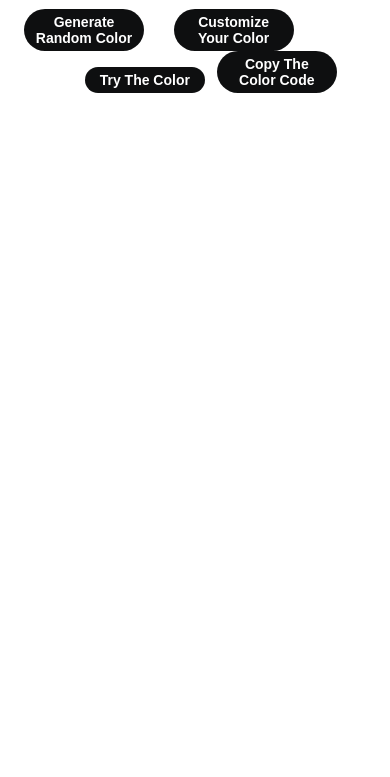
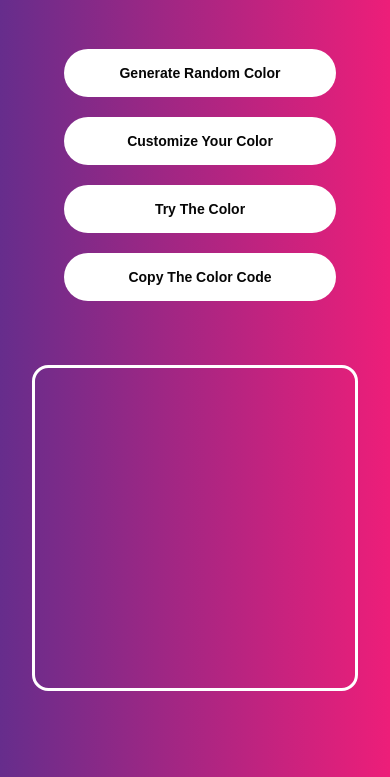
Before and after one commit to karreemm/Background-Generator-CodeAlpha, a plain HTML site: page index.html in a window 390 px wide. Shown: the part 67-844 px from the top of the page. Drawn offline with Linux system fonts and the light colour scheme.

Commit message:
Update style.css

```diff
--- a/CSS/style.css
+++ b/CSS/style.css
@@ -1,94 +1,118 @@
-/* Base styles */
+body {
+  background-image: linear-gradient(to right, #662D8C , #ED1E79);
+}
 .PageTitle {
   text-align: center;
   font-size: 3rem;
+  color: #fff;
 }
 .Title{
   font-size: 2rem;
   margin-top: 4rem;
+  color: #fff;
 }
 .controls {
-  margin-top: 3rem;
+  margin-top: 6rem;
+  display: flex;
+  justify-content: space-around;
+  align-items: center;
+}
+#Background-space {
+  height: 25rem;
+  width: 25rem;
+  border-radius: 5%;
+  display: inline-block;
+  border: 0.2rem solid #fff;
+  transition: all 0.5s ease-in-out;
+}
+#Background-space:hover {
+  box-shadow: 0 0 10px #fff;
+  transform: scale(1.1);
+}
+.buttons{
+  display: flex;
+  justify-content: center;
+  align-items: center;
+  gap: 1.25rem;
 }
 .color-code {
-  margin-top: 6rem;
+  margin-top: 5rem;
 }
 .color-code-controls {
   margin-top: 1.25rem;
+  gap: 1.25rem;
+  display: flex;
+  justify-content: space-around;
+  align-items: center;
 }
 h2 {
   margin-top: 1.875rem;
 }
 button {
-  width: 120px;
+  width: 17rem;
+  height: 3rem;
   margin-left: 0.625rem;
-  padding: 0.3125rem 0.625rem;
+  padding: 0.8rem 1.2rem;
   border: none;
   border-radius: 30px;
-  font-size: 1rem;
-  background-color: #0e0f10;
-  color: #fff;
+  font-size: 1.2rem;
+  background-color: #ffffff;
+  color: #070707;
   cursor: pointer;
   font-weight: bold;
 }
 button:hover {
-  background-color: #313334;
+  background-color: #dde4e8;
 }
 button:focus {
   outline: none;
   box-shadow: 0 0 5px #313334;
 }
-input {
-  padding: 0.3125rem;
-  border: 1px solid #ccc;
-  border-radius: 30px;
-  font-size: 1rem;
-}
-input:focus {
-  outline: none;
-  border-color: #434446;
-  box-shadow: 0 0 5px #434446;
-}
 #color-picker {
   display: none;
 }
-#customize-btn {
-  margin-left: 1.5625rem;
-}
-#try-color-btn {
-  margin-left: 4.875rem;
+#copy-btn {
+  display: inline-block;
+  height: 3rem;
 }
 p {
   font-size: larger;
   display: inline-block;
 }
 
+
 @media (max-width: 768px) {
   .PageTitle {
     font-size: 1.8rem;
   }
-  .Title {
-    font-size: 1.5rem;
+  .controls{
+    margin-top: 4rem;
+  }
+  .color-code-controls {
+    margin-top: 2rem;
+  }
+  .color-code {
     margin-top: 3rem;
-  }
-  .controls, .color-code, .color-code-controls {
-    margin-top: 2rem;
   }
   .colorCodeFont{
     font-size: 1.5rem;
   }
   button {
-    margin-left: 0.5rem;
+    font-size: 1rem;
+    padding: 0.5rem 0.8rem;
   }
-  #customize-btn {
-    margin-left: 1.5rem;
+  .buttons{
+    display: flex;
+    flex-direction: column;
+    justify-content: center;
+    align-items: center;
+    gap: 1.25rem;
   }
-  #try-color-btn {
-    margin-left: 4.5rem;
+  #Background-space {
+    height: 20rem;
+    width: 20rem;
   }
-  #generate-btn {
-    margin-left: 1rem;
-  }
+
 }
 
 @media (max-width: 480px) {
@@ -102,19 +126,18 @@ p {
   .colorCodeFont{
     font-size: 1.2rem;
   }
-  .controls, .color-code, .color-code-controls {
+  .controls{
+    margin-top: 4rem;
+  }
+   .color-code-controls {
     margin-top: 1.5rem;
+  }
+  .color-code {
+    margin-top: 4rem;
   }
   button {
     font-size: 0.875rem;
+    padding: 0.4rem 0.7rem;
   }
-  #customize-btn {
-    margin-left: 1.6rem;
-  }
-  #try-color-btn {
-    margin-left: 4.8rem;
-  }
-  #generate-btn {
-    margin-left: 1rem;
-  }
+
 }
```
